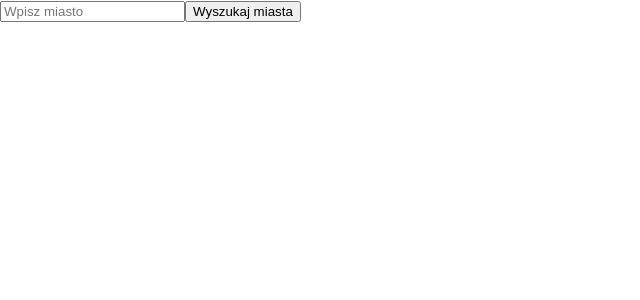
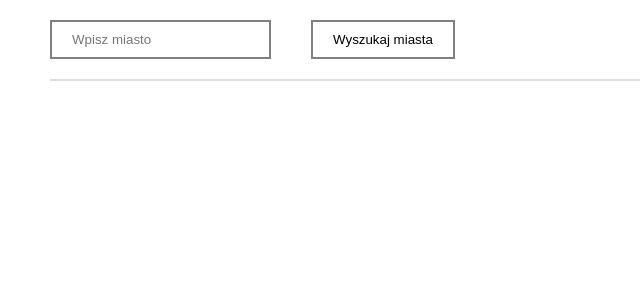
Before and after one commit to GrzegorzGardecki/Weather-App, a React (Create React App) app: page / in a window 1280 px wide. Shown: the top 300 px of the page, without its empty margins (0-640 px from the left). Built offline with nearby package versions, Linux system fonts and the light colour scheme.

Commit message:
add styles

```diff
--- a/src/components/App.css
+++ b/src/components/App.css
@@ -0,0 +1,22 @@
+.App input, .App button {
+    margin: 20px;
+    padding: 10px 20px;
+    border: 2px solid gray;
+    background: #fff;
+    transition: 0.3s;
+}
+
+.App input{
+    margin-left: 50px;
+}
+
+.App button {
+    cursor: pointer;
+
+}
+.App button:hover {
+    background-color: #000;
+    color: white;
+    border-color: black;
+
+}
--- /dev/null
+++ b/src/components/Result.css
@@ -0,0 +1,14 @@
+.result {
+    margin-left: 50px;
+    margin-right: 50px;
+    padding-top: 20px;
+    border-top: 2px solid #ddd;
+}
+
+.result h3, result h4 {
+    font-weight: normal;
+}
+
+.result em {
+    font-weight: bold;
+}
--- a/src/components/Result.js
+++ b/src/components/Result.js
@@ -1,4 +1,5 @@
 import React from 'react';
+import './Result.css'
 
 const Result = props => {
     const {date, city, sunrise, sunset, temp, pressure, wind, err} = props.weather
@@ -11,7 +12,7 @@ const Result = props => {
         const sunsetTime = new Date(sunset * 1000).toLocaleTimeString();
 
         content = (
-            <div>
+            <React.Fragment>
                 <h3>Wyniki wyszukiwania dla <em>{city}</em></h3>
                 <h4>Dane dla dnia i godziny: {date}</h4>
                 <h4>Aktualna temperatura: {temp} &#176;F</h4>
@@ -19,7 +20,7 @@ const Result = props => {
                 <h4>Zachód słońca dzisaij o {sunsetTime}</h4>
                 <h4>Aktualna siła wiatru {wind} m/s</h4>
                 <h4>Aktualne ciśnienie {pressure} hPa</h4>
-            </div>
+            </React.Fragment>
         )
     }
 
```
